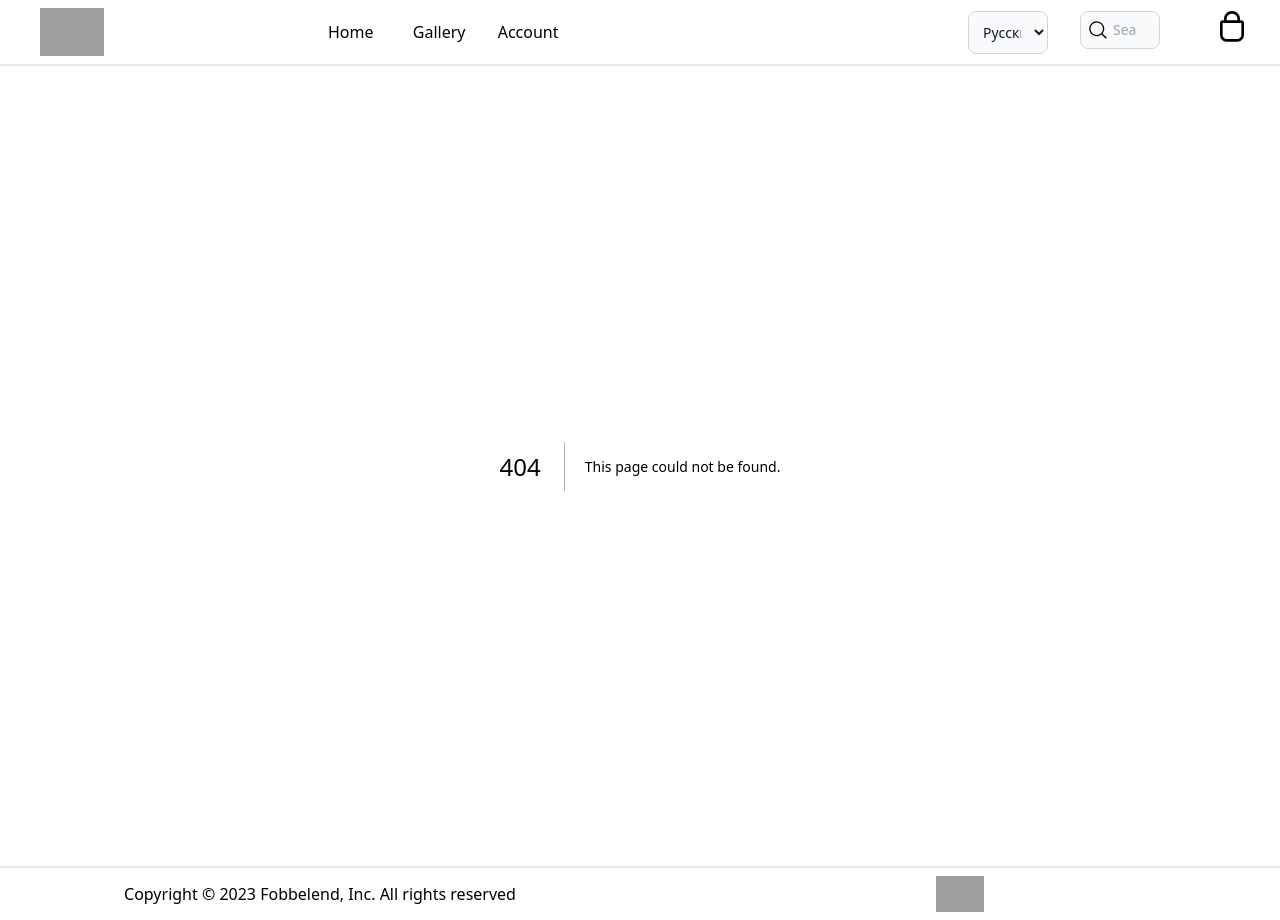
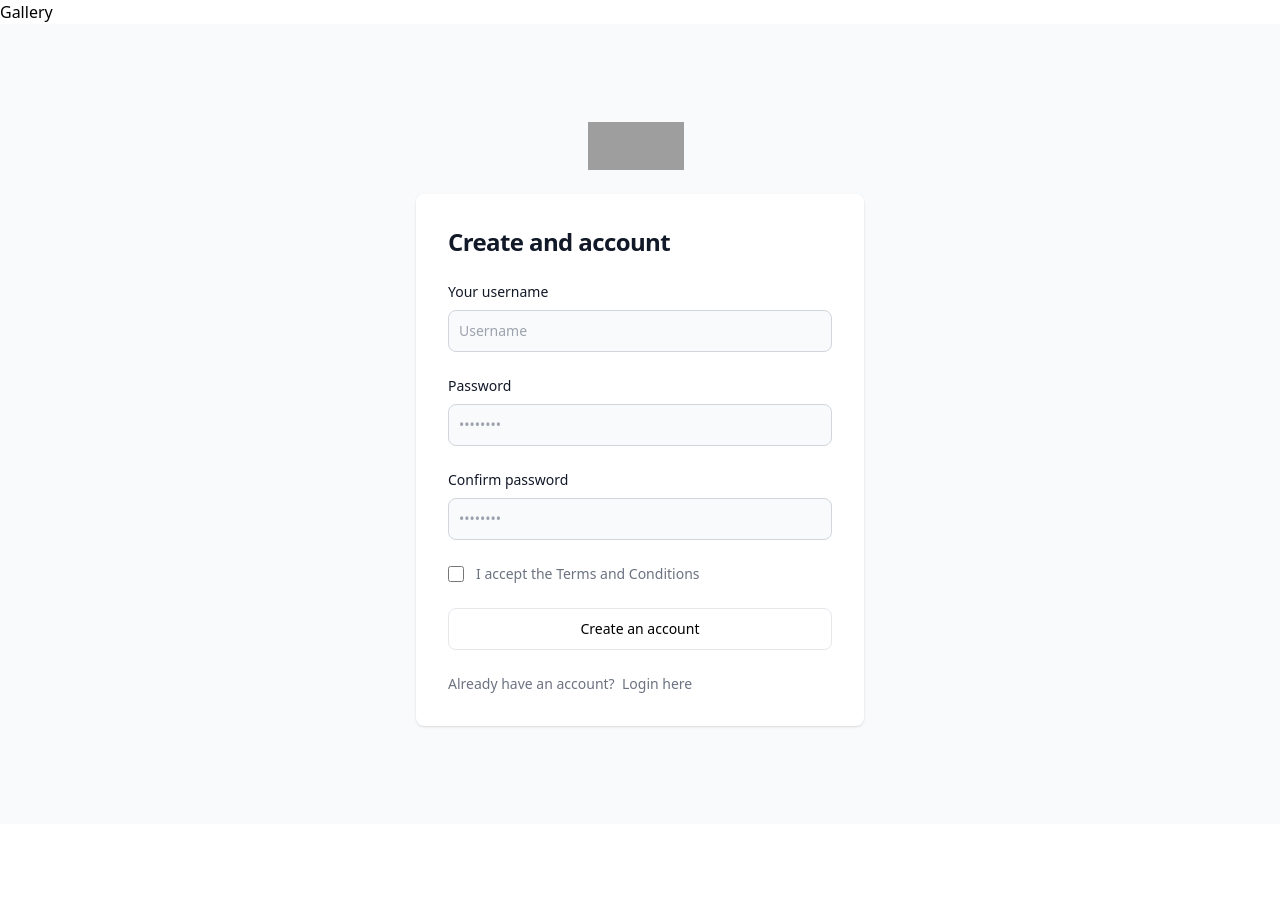
Before and after one commit to Sergeew-K-V/pwa-auth, a Next.js app in the folder client/: page /register in a window 1280 px wide. Before the commit this address had no page. After the commit the page ends 824 px from the top, so only its background shows below. Built offline with nearby package versions, Linux system fonts and the light colour scheme; grey boxes are pictures that could not be loaded.

Commit message:
added and refactor components

```diff
--- a/client/components/Header.tsx
+++ b/client/components/Header.tsx
@@ -2,17 +2,20 @@ import Image from 'next/image'
 import Link from 'next/link'
 import { languageList, linkList } from '@/constants'
 import { useRouter } from 'next/router'
+import { useAuth } from '@/hooks'
 
 const Header = (): JSX.Element => {
   const { route } = useRouter()
+  const { isAuth } = useAuth()
+
   return (
-    <div className='grid grid-cols-4 sticky items-center gap-x-4 top-0 border-b-2 p-2'>
+    <div className='grid grid-cols-6 sticky items-center gap-x-4 top-0 border-b-2 p-2'>
       <div className='ml-8'>
         <Link href={'/'}>
           <Image className='w-16' src={'/LogoKitchen.svg'} alt='search' width={100} height={100} />
         </Link>
       </div>
-      <div className='grid col-start-2 col-end-4 justify-items-start'>
+      <div className='grid col-start-2 col-end-3 justify-items-start'>
         <nav>
           <ul className='grid grid-cols-3 gap-6'>
             {linkList.map((link) => (
@@ -30,9 +33,9 @@ const Header = (): JSX.Element => {
           </ul>
         </nav>
       </div>
-      <div className='grid grid-cols-3 gap-x-8 col-start-4 justify-items-center'>
+      <div className='grid grid-cols-4 gap-x-8 col-start-5 col-end-7 justify-items-center'>
         <div>
-          <select className='bg-gray-50 border border-gray-300 text-gray-900 text-sm rounded-lg focus:ring-blue-500 focus:border-blue-500 block w-full p-2.5 dark:bg-gray-700 dark:border-gray-600 dark:placeholder-gray-400 dark:text-white dark:focus:ring-blue-500 dark:focus:border-blue-500'>
+          <select className='bg-gray-50 border border-gray-300 text-gray-900 text-sm rounded-lg focus:ring-gray-500 focus:border-gray-500 block w-full p-2.5 dark:bg-gray-700 dark:border-gray-600 dark:placeholder-gray-400 dark:text-white dark:focus:ring-gray-500 dark:focus:border-gray-500'>
             {languageList.map((language) => (
               <option key={language.value} value={language.value}>
                 {language.displayName}
@@ -58,11 +61,14 @@ const Header = (): JSX.Element => {
             <input
               type='search'
               id='search'
-              className='block w-full p-2 pl-8 text-sm text-gray-900 border border-gray-300 rounded-lg bg-gray-50 focus:ring-blue-500 focus:border-blue-500 dark:bg-gray-700 dark:border-gray-600 dark:placeholder-gray-400 dark:text-white dark:focus:ring-blue-500 dark:focus:border-blue-500'
+              className='block w-full p-2 pl-8 text-sm text-gray-900 border border-gray-300 rounded-lg bg-gray-50 focus:ring-gray-500 focus:border-gray-500 dark:bg-gray-700 dark:border-gray-600 dark:placeholder-gray-400 dark:text-white dark:focus:ring-gray-500 dark:focus:border-gray-500'
               placeholder='Search'
               required
             />
           </div>
+        </div>
+        <div className='flex items-center hover:underline'>
+          <Link href={'/auth'}>{isAuth ? 'Logout' : 'Sing in/Sing up'}</Link>
         </div>
         <div>
           <button>
--- /dev/null
+++ b/client/hooks/index.ts
@@ -0,0 +1,3 @@
+import useAuth from './useAuth'
+
+export { useAuth }
--- /dev/null
+++ b/client/hooks/useAuth.tsx
@@ -0,0 +1,11 @@
+import { useState } from 'react'
+
+const useAuth = () => {
+  const [isAuth, setIsAuth] = useState(false)
+
+  return {
+    isAuth,
+  }
+}
+
+export default useAuth
--- a/client/pages/_app.tsx
+++ b/client/pages/_app.tsx
@@ -1,8 +1,14 @@
 import '../styles/globals.css'
 import type { AppProps } from 'next/app'
 import MainLayout from 'Layouts/MainLayout'
+import { useRouter } from 'next/router'
 
 export default function App({ Component, pageProps }: AppProps) {
+  const { pathname } = useRouter()
+  if (pathname === '/auth' || pathname === '/register') {
+    return <Component {...pageProps} />
+  }
+
   return (
     <MainLayout>
       <Component {...pageProps} />
--- /dev/null
+++ b/client/pages/auth/index.tsx
@@ -0,0 +1,66 @@
+import Head from 'next/head'
+import Link from 'next/link'
+
+const AuthPage = (): JSX.Element => {
+  return (
+    <>
+      <Head>
+        <title>Authentication</title>
+        <meta name='description' content='Generated by create next app' />
+        <meta name='viewport' content='width=device-width, initial-scale=1' />
+        <link rel='icon' href='/LogoKitchen.svg' />
+      </Head>
+      <div className='w-full max-w-xs mx-auto translate-y-1/2'>
+        <form className='bg-white shadow-md rounded px-8 pt-6 pb-8 mb-4'>
+          <div className='mb-4'>
+            <label className='block text-gray-700 text-sm font-bold mb-2' htmlFor='username'>
+              Username
+            </label>
+            <input
+              className='shadow appearance-none border rounded w-full py-2 px-3 text-gray-700 leading-tight focus:outline-none focus:shadow-outline'
+              id='username'
+              type='text'
+              placeholder='Username'
+            />
+          </div>
+          <div className='mb-6'>
+            <label className='block text-gray-700 text-sm font-bold mb-2' htmlFor='password'>
+              Password
+            </label>
+            <input
+              className='shadow appearance-none border border-red-500 rounded w-full py-2 px-3 text-gray-700 mb-3 leading-tight focus:outline-none focus:shadow-outline'
+              id='password'
+              type='password'
+              placeholder='******************'
+            />
+            <p className='text-red-500 text-xs italic'>Please choose a password.</p>
+          </div>
+          <div className='mb-2'>
+            <Link
+              href={'/register'}
+              className='align-baseline font-bold text-sm text-gray-500 hover:text-gray-800'
+            >
+              {`Don't have account?`}
+            </Link>
+          </div>
+          <div className='flex items-center justify-between'>
+            <button
+              className='bg-gray-500 hover:bg-gray-700 text-white font-bold py-2 px-4 rounded focus:outline-none focus:shadow-outline'
+              type='button'
+            >
+              Sign In
+            </button>
+            <Link
+              className='inline-block align-baseline font-bold text-sm text-gray-500 hover:text-gray-800'
+              href='#'
+            >
+              Forgot Password?
+            </Link>
+          </div>
+        </form>
+      </div>
+    </>
+  )
+}
+
+export default AuthPage
--- a/client/pages/gallery/index.tsx
+++ b/client/pages/gallery/index.tsx
@@ -1,5 +1,17 @@
+import Head from 'next/head'
+
 const GallleryPage = (): JSX.Element => {
-  return <div>Gallery</div>
+  return (
+    <>
+      <Head>
+        <title>Gallery</title>
+        <meta name='description' content='Generated by create next app' />
+        <meta name='viewport' content='width=device-width, initial-scale=1' />
+        <link rel='icon' href='/LogoKitchen.svg' />
+      </Head>
+      <div>Gallery</div>
+    </>
+  )
 }
 
 export default GallleryPage
--- a/client/pages/index.tsx
+++ b/client/pages/index.tsx
@@ -7,7 +7,7 @@ const Home = (): JSX.Element => {
         <title>Home</title>
         <meta name='description' content='Generated by create next app' />
         <meta name='viewport' content='width=device-width, initial-scale=1' />
-        <link rel='icon' href='/favicon.ico' />
+        <link rel='icon' href='/LogoKitchen.svg' />
       </Head>
       <main className='h-[2000px]'></main>
     </>
--- /dev/null
+++ b/client/pages/register/index.tsx
@@ -0,0 +1,129 @@
+import Head from 'next/head'
+import Image from 'next/image'
+import Link from 'next/link'
+
+const RegisterPage = (): JSX.Element => {
+  return (
+    <>
+      <Head>
+        <title>Register</title>
+        <meta name='description' content='Generated by create next app' />
+        <meta name='viewport' content='width=device-width, initial-scale=1' />
+        <link rel='icon' href='/LogoKitchen.svg' />
+      </Head>
+      <div>Gallery</div>
+      <section className='bg-gray-50 dark:bg-gray-900'>
+        <div className='flex flex-col items-center justify-center px-6 py-8 mx-auto md:h-screen lg:py-0'>
+          <Link
+            href='/'
+            className='flex items-center mb-6 text-2xl font-semibold text-gray-900 dark:text-white'
+          >
+            <Image
+              className='w-24 h-12 mr-2'
+              src='/LogoKitchen.svg'
+              width={100}
+              height={100}
+              alt='logo'
+            />
+          </Link>
+          <div className='w-full bg-white rounded-lg shadow dark:border md:mt-0 sm:max-w-md xl:p-0 dark:bg-gray-800 dark:border-gray-700'>
+            <div className='p-6 space-y-4 md:space-y-6 sm:p-8'>
+              <h1 className='text-xl font-bold leading-tight tracking-tight text-gray-900 md:text-2xl dark:text-white'>
+                Create and account
+              </h1>
+              <form className='space-y-4 md:space-y-6' action='#'>
+                <div>
+                  <label
+                    htmlFor='username'
+                    className='block mb-2 text-sm font-medium text-gray-900 dark:text-white'
+                  >
+                    Your username
+                  </label>
+                  <input
+                    type='username'
+                    name='username'
+                    id='username'
+                    className='bg-gray-50 border border-gray-300 text-gray-900 sm:text-sm rounded-lg focus:ring-primary-600 focus:border-primary-600 block w-full p-2.5 dark:bg-gray-700 dark:border-gray-600 dark:placeholder-gray-400 dark:text-white dark:focus:ring-blue-500 dark:focus:border-blue-500'
+                    placeholder='Username'
+                    required
+                  />
+                </div>
+                <div>
+                  <label
+                    htmlFor='password'
+                    className='block mb-2 text-sm font-medium text-gray-900 dark:text-white'
+                  >
+                    Password
+                  </label>
+                  <input
+                    type='password'
+                    name='password'
+                    id='password'
+                    placeholder='••••••••'
+                    className='bg-gray-50 border border-gray-300 text-gray-900 sm:text-sm rounded-lg focus:ring-primary-600 focus:border-primary-600 block w-full p-2.5 dark:bg-gray-700 dark:border-gray-600 dark:placeholder-gray-400 dark:text-white dark:focus:ring-blue-500 dark:focus:border-blue-500'
+                    required
+                  />
+                </div>
+                <div>
+                  <label
+                    htmlFor='confirm-password'
+                    className='block mb-2 text-sm font-medium text-gray-900 dark:text-white'
+                  >
+                    Confirm password
+                  </label>
+                  <input
+                    type='confirm-password'
+                    name='confirm-password'
+                    id='confirm-password'
+                    placeholder='••••••••'
+                    className='bg-gray-50 border border-gray-300 text-gray-900 sm:text-sm rounded-lg focus:ring-primary-600 focus:border-primary-600 block w-full p-2.5 dark:bg-gray-700 dark:border-gray-600 dark:placeholder-gray-400 dark:text-white dark:focus:ring-blue-500 dark:focus:border-blue-500'
+                    required
+                  />
+                </div>
+                <div className='flex items-start'>
+                  <div className='flex items-center h-5'>
+                    <input
+                      id='terms'
+                      aria-describedby='terms'
+                      type='checkbox'
+                      className='w-4 h-4 border border-gray-300 rounded bg-gray-50 focus:ring-3 focus:ring-primary-300 dark:bg-gray-700 dark:border-gray-600 dark:focus:ring-primary-600 dark:ring-offset-gray-800'
+                      required
+                    />
+                  </div>
+                  <div className='ml-3 text-sm'>
+                    <label htmlFor='terms' className='font-light text-gray-500 dark:text-gray-300'>
+                      I accept the{' '}
+                      <a
+                        className='font-medium text-primary-600 hover:underline dark:text-primary-500'
+                        href='#'
+                      >
+                        Terms and Conditions
+                      </a>
+                    </label>
+                  </div>
+                </div>
+                <button
+                  type='submit'
+                  className='w-full text-gray border bg-primary-600 hover:bg-primary-700 focus:ring-4 focus:outline-none focus:ring-primary-300 font-medium rounded-lg text-sm px-5 py-2.5 text-center dark:bg-primary-600 dark:hover:bg-primary-700 dark:focus:ring-primary-800'
+                >
+                  Create an account
+                </button>
+                <p className='text-sm font-light text-gray-500 dark:text-gray-400'>
+                  Already have an account? &nbsp;
+                  <Link
+                    href='/auth'
+                    className='font-medium text-primary-600 hover:underline dark:text-primary-500'
+                  >
+                    Login here
+                  </Link>
+                </p>
+              </form>
+            </div>
+          </div>
+        </div>
+      </section>
+    </>
+  )
+}
+
+export default RegisterPage
```
